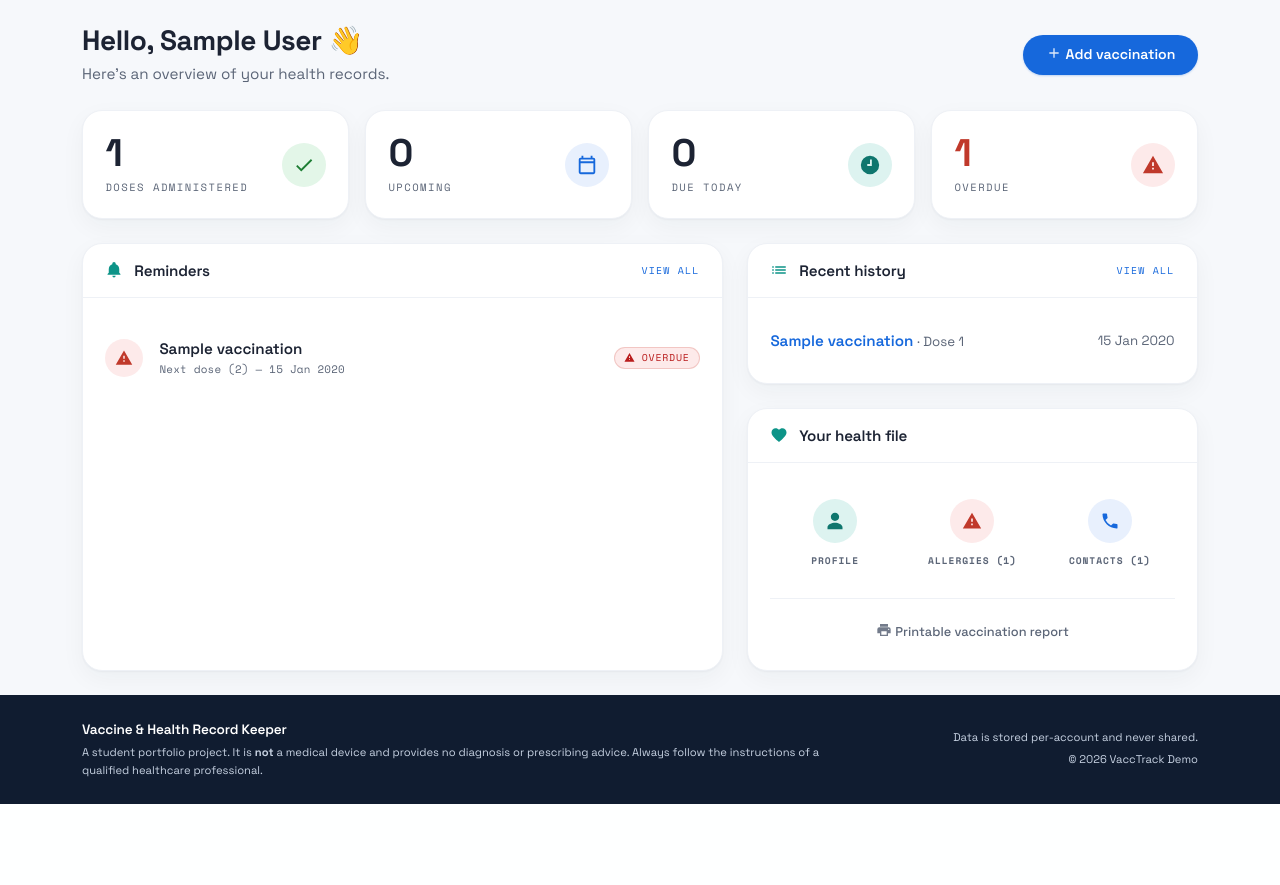
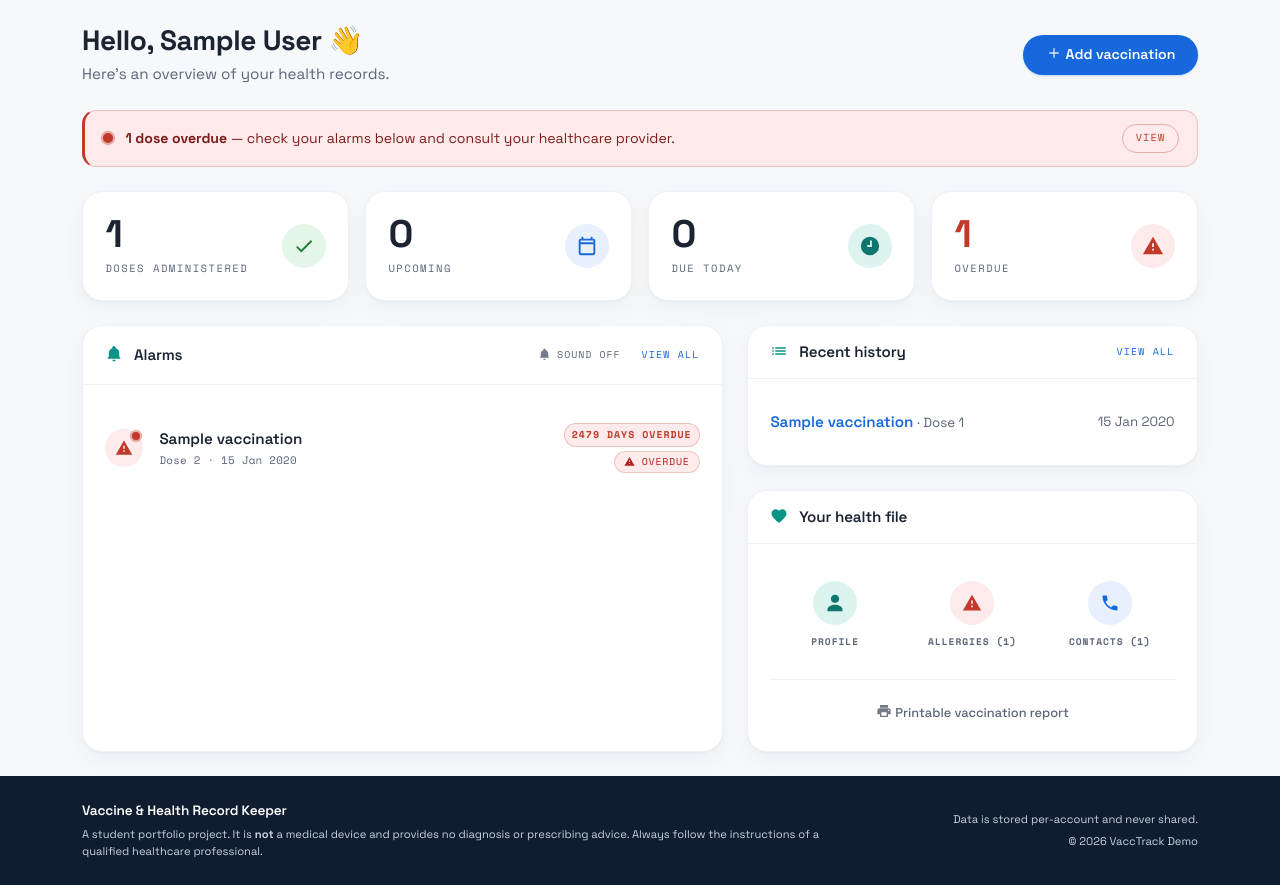
Before and after one commit to abhix307/vaccine-health-keeper, a Flask app: page /dashboard/ in a window 1280 px wide. Shown: the part 61-946 px from the top of the page. Before the commit the page ends 865 px from the top, so only its background shows below. Run offline with Flask 3, Linux system fonts and the light colour scheme; a user stored in the database is signed in; tables that the repository leaves empty hold one stand-in row (values such as "Sample post"); some libraries are stand-ins or nearby versions.

Commit message:
Alarm-style reminders on dashboard
- Red pulsing alarm banner when doses are overdue or due today, linking
  straight to the filtered vaccination list
- Reminders panel renamed 'Alarms': countdown chips ('3 days overdue',
  'due today', 'in 12 days'), pulsing dot on urgent rows
- Opt-in alarm chime (WebAudio two-tone, no assets): toggle persisted in
  localStorage, rings on dashboard load when something is due/overdue and
  on toggle click; respects browser autoplay rules and reduced-motion
- 2 new regression tests (84 total passing)

```diff
--- a/app/static/css/style.css
+++ b/app/static/css/style.css
@@ -341,6 +341,71 @@ select:focus-visible, textarea:focus-visible, .btn:focus-visible,
 .reminder-item a:hover { color: var(--vt-blue); }
 .reminder-item .small { font-family: "Mono", monospace; font-size: 0.68rem; letter-spacing: 0.02em; color: var(--vt-muted); }
 
+/* ---------- Alarms ---------- */
+.alarm-banner {
+  display: flex; align-items: center; gap: .8rem;
+  background: var(--vt-red-soft);
+  border: 1px solid rgba(192, 57, 43, 0.22);
+  border-left: 3px solid var(--vt-red);
+  border-radius: 14px;
+  padding: .8rem 1.1rem;
+  color: #7f1d1d;
+  font-size: 0.88rem;
+}
+.alarm-banner-text { flex: 1 1 auto; }
+.alarm-banner-link {
+  font-family: "Mono", monospace;
+  text-transform: uppercase; letter-spacing: 0.12em; font-size: 0.64rem;
+  color: var(--vt-red); text-decoration: none;
+  border: 1px solid rgba(192, 57, 43, 0.35);
+  padding: .35rem .8rem; border-radius: 999px;
+  white-space: nowrap;
+}
+.alarm-banner-link:hover { background: var(--vt-red); color: #fff; }
+
+.pulse-dot {
+  width: 10px; height: 10px; border-radius: 50%;
+  background: var(--vt-red);
+  flex: 0 0 auto;
+  animation: pulse-ring 1.6s ease-out infinite;
+}
+.pulse-dot-sm { width: 8px; height: 8px; position: absolute; top: 3px; right: 3px; }
+@keyframes pulse-ring {
+  0%   { box-shadow: 0 0 0 0 rgba(192, 57, 43, 0.5); }
+  70%  { box-shadow: 0 0 0 8px rgba(192, 57, 43, 0); }
+  100% { box-shadow: 0 0 0 0 rgba(192, 57, 43, 0); }
+}
+@media (prefers-reduced-motion: reduce) {
+  .pulse-dot { animation: none; }
+}
+
+.alarm-icon { position: relative; }
+.alarm-row:hover { background: #fbfdff; border-radius: 12px; }
+
+.count-chip {
+  font-family: "Mono", monospace;
+  font-size: 0.62rem; text-transform: uppercase; letter-spacing: 0.1em;
+  padding: .3em .7em; border-radius: 999px; white-space: nowrap;
+  border: 1px solid var(--vt-hairline);
+  color: var(--vt-muted); background: #fff;
+}
+.count-overdue  { background: var(--vt-red-soft); color: var(--vt-red); border-color: rgba(192,57,43,.25); font-weight: 700; }
+.count-due_today{ background: var(--vt-blue-soft); color: var(--vt-blue-dark); border-color: rgba(22,104,220,.25); font-weight: 700; }
+.count-upcoming { background: #fff; color: var(--vt-muted); }
+
+.alarm-sound-btn {
+  font-family: "Mono", monospace;
+  text-transform: uppercase; letter-spacing: 0.1em;
+  font-size: 0.62rem;
+  padding: .3rem .75rem;
+  display: inline-flex; align-items: center; gap: .35rem;
+}
+.alarm-sound-btn.alarm-sound-on {
+  background: var(--vt-teal-soft); border-color: rgba(13,148,136,.35);
+  color: var(--vt-teal-dark);
+}
+.alarm-sound-label { line-height: 1; }
+
 .quick-link {
   display: flex; flex-direction: column; align-items: center; gap: .6rem;
   text-decoration: none; color: var(--vt-ink);
--- a/app/static/js/main.js
+++ b/app/static/js/main.js
@@ -48,5 +48,64 @@
         if (trigger) trigger.closest("form").submit();
       });
     }
+
+    initAlarmSound();
   });
+
+  // ---------- Alarm chime (opt-in, stored locally) ----------
+  var SOUND_KEY = "vt-alarm-sound";
+
+  function playChime() {
+    // Short two-tone alarm chime via WebAudio (no external assets).
+    try {
+      var Ctx = window.AudioContext || window.webkitAudioContext;
+      if (!Ctx) return;
+      var ctx = new Ctx();
+      var now = ctx.currentTime;
+      var tones = [880, 660, 880, 660];
+      tones.forEach(function (freq, i) {
+        var osc = ctx.createOscillator();
+        var gain = ctx.createGain();
+        osc.type = "sine";
+        osc.frequency.value = freq;
+        var t = now + i * 0.22;
+        gain.gain.setValueAtTime(0.0001, t);
+        gain.gain.exponentialRampToValueAtTime(0.22, t + 0.02);
+        gain.gain.exponentialRampToValueAtTime(0.0001, t + 0.19);
+        osc.connect(gain).connect(ctx.destination);
+        osc.start(t);
+        osc.stop(t + 0.2);
+      });
+      setTimeout(function () { ctx.close(); }, 1500);
+    } catch (e) { /* audio unavailable or blocked: stay silent */ }
+  }
+
+  function initAlarmSound() {
+    var btn = document.getElementById("alarmSoundToggle");
+    if (!btn) return;
+    var label = btn.querySelector(".alarm-sound-label");
+    var hasActiveAlarms = btn.getAttribute("data-active-alarms") === "1";
+
+    function render(on) {
+      if (label) label.textContent = on ? "Sound on" : "Sound off";
+      btn.setAttribute("aria-pressed", on ? "true" : "false");
+      btn.classList.toggle("alarm-sound-on", !!on);
+    }
+
+    var enabled = null;
+    try { enabled = localStorage.getItem(SOUND_KEY) === "1"; } catch (e) { enabled = false; }
+    render(enabled);
+
+    btn.addEventListener("click", function () {
+      enabled = !enabled;
+      try { localStorage.setItem(SOUND_KEY, enabled ? "1" : "0"); } catch (e) {}
+      render(enabled);
+      // Clicking is a user gesture, so the chime is always allowed here.
+      if (enabled) playChime();
+    });
+
+    // If sound was enabled earlier and something is due/overdue now,
+    // try to ring on load (browsers may block until first interaction).
+    if (enabled && hasActiveAlarms) playChime();
+  }
 })();
--- a/app/templates/base.html
+++ b/app/templates/base.html
@@ -7,7 +7,7 @@
   <title>{% block title %}Vaccine &amp; Health Record Keeper{% endblock %}</title>
   <meta name="description" content="A student portfolio project for securely tracking vaccination history, health profile, allergies, and emergency contacts.">
   <link rel="stylesheet" href="{{ url_for('static', filename='vendor/bootstrap.min.css') }}">
-  <link rel="stylesheet" href="{{ url_for('static', filename='css/style.css', v=4) }}">
+  <link rel="stylesheet" href="{{ url_for('static', filename='css/style.css', v=5) }}">
   <link rel="icon" href="{{ url_for('static', filename='img/favicon.svg') }}" type="image/svg+xml">
 </head>
 <body class="d-flex flex-column min-vh-100">
@@ -87,7 +87,7 @@
 
   {% block modals %}{% endblock %}
   <script src="{{ url_for('static', filename='vendor/bootstrap.bundle.min.js') }}"></script>
-  <script src="{{ url_for('static', filename='js/main.js', v=2) }}"></script>
+  <script src="{{ url_for('static', filename='js/main.js', v=5) }}"></script>
   {% block scripts %}{% endblock %}
 </body>
 </html>
--- a/app/templates/dashboard/index.html
+++ b/app/templates/dashboard/index.html
@@ -9,6 +9,25 @@
   </div>
   <a href="{{ url_for('vaccinations.create') }}" class="btn btn-primary no-print">{{ icon('plus', 16) }} Add vaccination</a>
 </div>
+
+{% if stats.overdue or stats.due_today %}
+<div class="alarm-banner mb-4 no-print" role="alert">
+  <span class="pulse-dot" aria-hidden="true"></span>
+  <div class="alarm-banner-text">
+    <strong>
+      {% if stats.overdue and stats.due_today %}
+        {{ stats.overdue }} dose{{ 's' if stats.overdue != 1 }} overdue · {{ stats.due_today }} due today
+      {% elif stats.overdue %}
+        {{ stats.overdue }} dose{{ 's' if stats.overdue != 1 }} overdue
+      {% else %}
+        {{ stats.due_today }} dose{{ 's' if stats.due_today != 1 }} due today
+      {% endif %}
+    </strong>
+    <span class="d-none d-sm-inline">— check your alarms below and consult your healthcare provider.</span>
+  </div>
+  <a href="{{ url_for('vaccinations.index', status='overdue' if stats.overdue else 'due_today') }}" class="alarm-banner-link">View</a>
+</div>
+{% endif %}
 
 <div class="row g-3 mb-4">
   <div class="col-6 col-lg-3">
@@ -68,30 +87,46 @@
 <div class="row g-4">
   <div class="col-lg-7">
     <div class="card border-0 shadow-sm h-100">
-      <div class="card-header bg-white d-flex justify-content-between align-items-center">
-        <h2 class="h5 fw-semibold mb-0">{{ icon('bell', 18) }} Reminders</h2>
-        <a href="{{ url_for('vaccinations.index') }}" class="small">View all</a>
+      <div class="card-header bg-white d-flex justify-content-between align-items-center gap-2">
+        <h2 class="h5 fw-semibold mb-0">{{ icon('bell', 18) }} Alarms</h2>
+        <div class="d-flex align-items-center gap-2 no-print">
+          <button type="button" id="alarmSoundToggle" class="btn btn-sm btn-outline-secondary alarm-sound-btn"
+                  data-active-alarms="{{ '1' if (stats.overdue or stats.due_today) else '0' }}"
+                  aria-pressed="false" title="Play a chime when you open the dashboard with due or overdue doses">
+            {{ icon('bell', 13) }} <span class="alarm-sound-label">Sound off</span>
+          </button>
+          <a href="{{ url_for('vaccinations.index') }}" class="small">View all</a>
+        </div>
       </div>
       <div class="card-body">
         {% if upcoming %}
-        <ul class="list-unstyled m-0">
+        <ul class="list-unstyled m-0 alarm-list">
           {% for vacc, status in upcoming %}
-          <li class="reminder-item d-flex justify-content-between align-items-center gap-2 py-3 {{ 'border-bottom' if not loop.last }}">
+          {% set delta = (vacc.next_dose_date - today).days %}
+          <li class="reminder-item alarm-row d-flex justify-content-between align-items-center gap-2 py-3 {{ 'border-bottom' if not loop.last }}">
             <div class="d-flex align-items-center gap-3">
-              <span class="feature-icon {{ {'overdue':'icon-red','due_today':'icon-teal','upcoming':'icon-blue'}[status] }}">
+              <span class="alarm-icon feature-icon {{ {'overdue':'icon-red','due_today':'icon-red','upcoming':'icon-blue'}[status] }}">
+                {% if status in ('overdue', 'due_today') %}<span class="pulse-dot pulse-dot-sm" aria-hidden="true"></span>{% endif %}
                 {{ icon({'overdue':'alert','due_today':'clock','upcoming':'calendar'}[status], 18) }}
               </span>
               <div>
                 <a href="{{ url_for('vaccinations.detail', record_id=vacc.id) }}" class="fw-semibold text-decoration-none">{{ vacc.vaccine_name }}</a>
-                <div class="small text-secondary">Next dose ({{ vacc.dose_number + 1 }}) — {{ vacc.next_dose_date | datefmt }}</div>
+                <div class="small text-secondary">Dose {{ vacc.dose_number + 1 }} · {{ vacc.next_dose_date | datefmt }}</div>
               </div>
             </div>
-            {{ status_badge(status, {'administered':'Administered','upcoming':'Upcoming','due_today':'Due today','overdue':'Overdue'}) }}
+            <div class="d-flex flex-column align-items-end gap-1">
+              <span class="count-chip count-{{ status }}">
+                {% if status == 'overdue' %}{{ delta | abs }} day{{ 's' if delta != -1 }} overdue
+                {% elif status == 'due_today' %}due today
+                {% else %}in {{ delta }} day{{ 's' if delta != 1 }}{% endif %}
+              </span>
+              {{ status_badge(status, {'administered':'Administered','upcoming':'Upcoming','due_today':'Due today','overdue':'Overdue'}) }}
+            </div>
           </li>
           {% endfor %}
         </ul>
         {% else %}
-        {{ empty_state("Nothing due right now", "You have no upcoming, due-today, or overdue doses. Add a next-dose date to any record to get a reminder here.", icon_name='bell') }}
+        {{ empty_state("No alarms set", "Nothing is due right now. Add a next-dose date to any vaccination record and it will ring here as an alarm.", icon_name='bell') }}
         {% endif %}
       </div>
     </div>
```
Also changed, not shown: tests/test_status_logic.py (+30 -0 lines).
